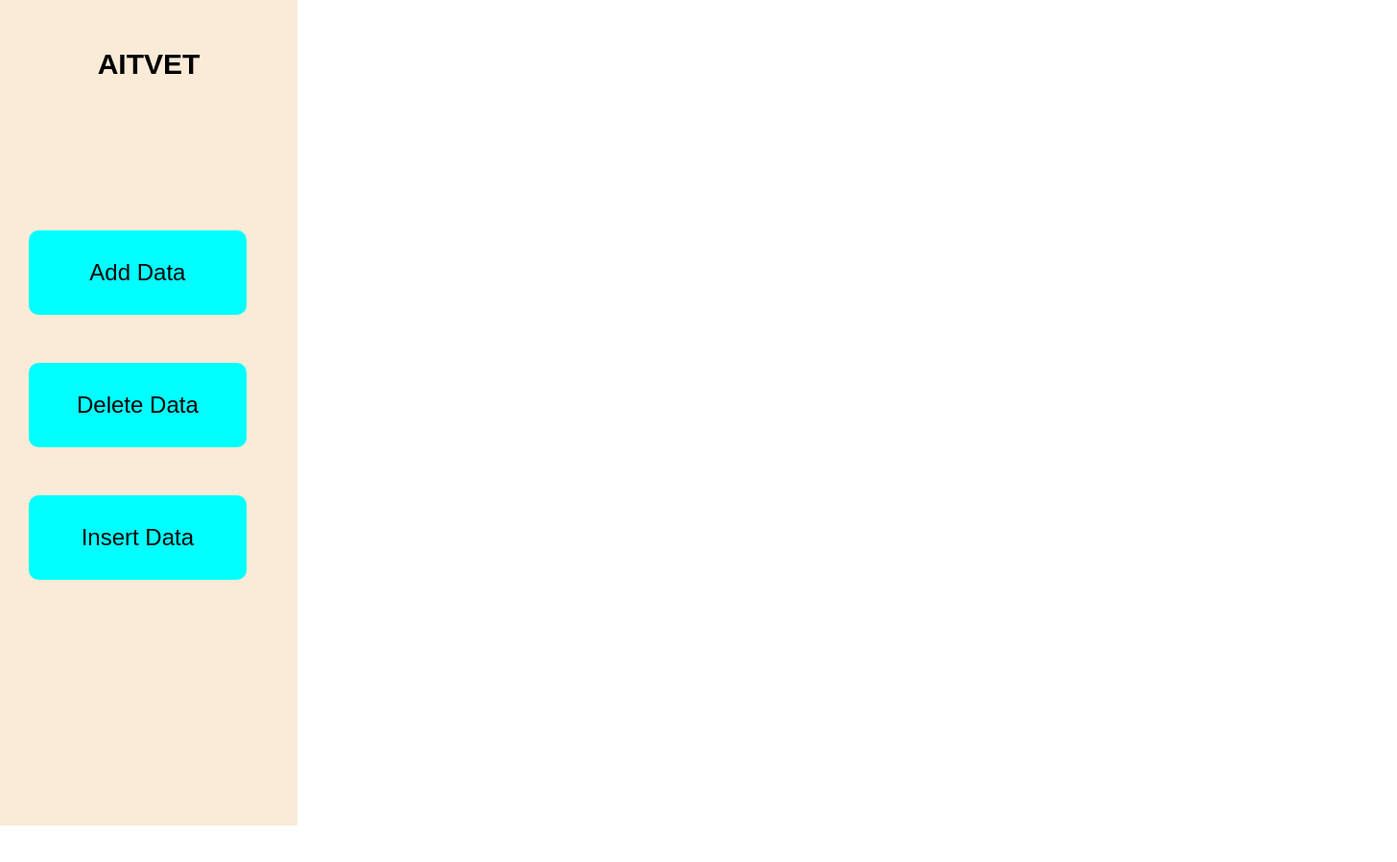
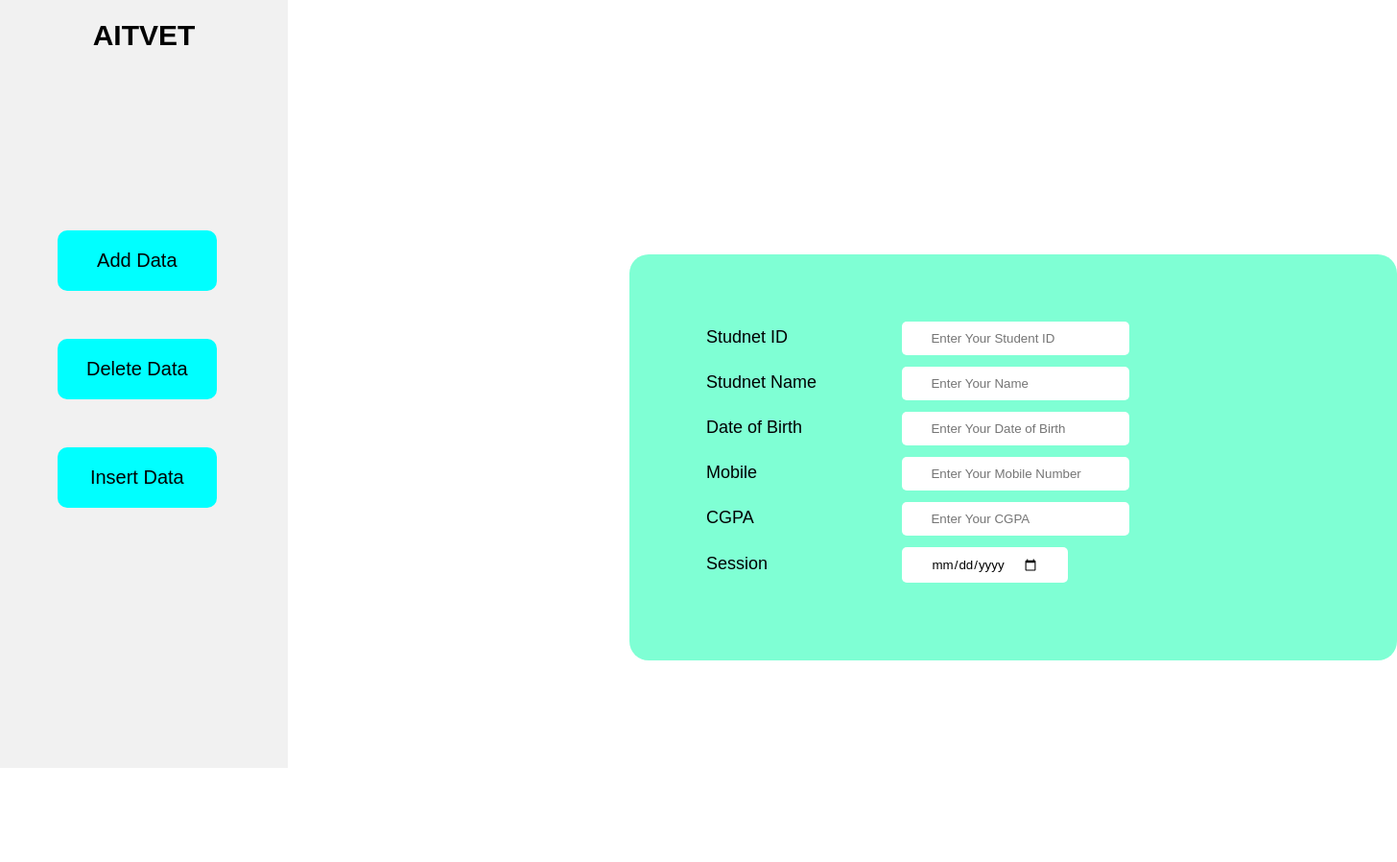
Before and after one commit to Mohiuddin-64bit/collage-form, a plain HTML site: page adddata.html in a window 1280 px wide. Shown: the whole page at 96% size, 1456 px wide, since content can reach past the window. Before the commit the page ends 860 px from the top, so only its background shows below. Drawn offline with Linux system fonts and the light colour scheme.

Commit message:
second page form completed

```diff
--- a/adddata.css
+++ b/adddata.css
@@ -1,27 +1,38 @@
 *{padding: 0; margin: 0; font-family: Arial, Helvetica, sans-serif;}
+.body{
+  position: relative;
+}
 .logo{
   text-align: center;
   margin-top: 20px;
   font-size: 30px;
 }
-.menu{
-  background-color: antiquewhite;
-  width: 250px;
-  padding: 30px;
-  position: static;
-  height: 100vh;
+.sidebar{
+  margin: 0;
+  padding: 0;
+  width: 300px;
+  background-color: #f1f1f1;
+  position: fixed;
+  height: 100%;
+  overflow: hidden;
+}
+
+.navbar{
+
 }
 .navbar ul{
   position: absolute;
   top: 30%;
   text-align: center;
+  margin-left: 30px;
+  left: 30px;
 }
 .navbar ul li{
   list-style: none;
-  font-size: 24px;
+  font-size: 20px;
   background-color: aqua;
   margin-bottom: 50px;
-  padding: 30px 50px;
+  padding: 20px 30px;
   border-radius: 10px;
   cursor: pointer;
 }
@@ -34,3 +45,37 @@
   color: black;
 }
 /* form style */
+.container{
+  position: absolute;
+  background-color: aquamarine;
+  top: 265px;
+  width: 800px;
+  border-radius: 20px;
+}
+.form{
+  padding: 70px;
+  margin-left: 10px;
+  border-radius: 30px;
+
+}
+
+.form label{
+  display: inline-block;
+  width: 200px;
+  margin-bottom: 20px;
+  font-size: 18px;
+
+}
+.form input{
+  padding: 10px 30px;
+  border: none;
+  border-radius: 5px;
+}
+
+.student-info {
+  left: 640px;
+  position: absolute;
+  width: 700px;
+  padding: 1px 16px;
+  height: 1000px;
+}
--- a/adddata.html
+++ b/adddata.html
@@ -20,8 +20,23 @@
       </nav>
     </aside>
   </header>
-  <form class="form">
-
-  </form>
+  <div class="student-info">
+    <div class="container">
+      <form class="form">
+        <label>Studnet ID</label>
+        <input type="number" placeholder="Enter Your Student ID"><br>
+        <label>Studnet Name</label>
+        <input type="number" placeholder="Enter Your Name"><br>
+        <label>Date of Birth</label>
+        <input type="data" placeholder="Enter Your Date of Birth"><br>
+        <label>Mobile</label>
+        <input type="number" placeholder="Enter Your Mobile Number"><br>
+        <label>CGPA</label>
+        <input type="number" placeholder="Enter Your CGPA"><br>
+        <label>Session</label>
+        <input type="date" placeholder="Enter Your Session"><br>
+      </form>
+    </div>
+  </div>
 </body>
 </html>
```
